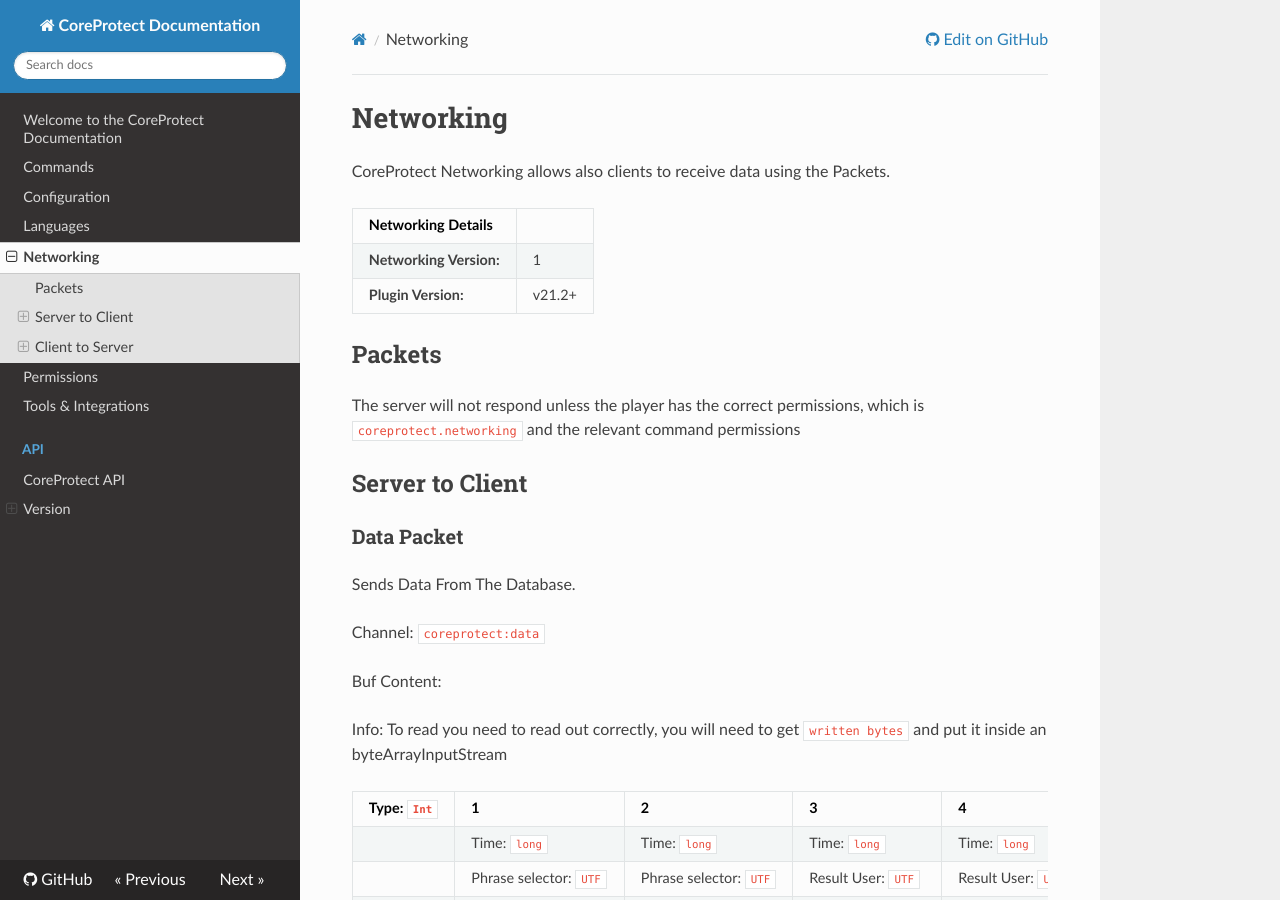
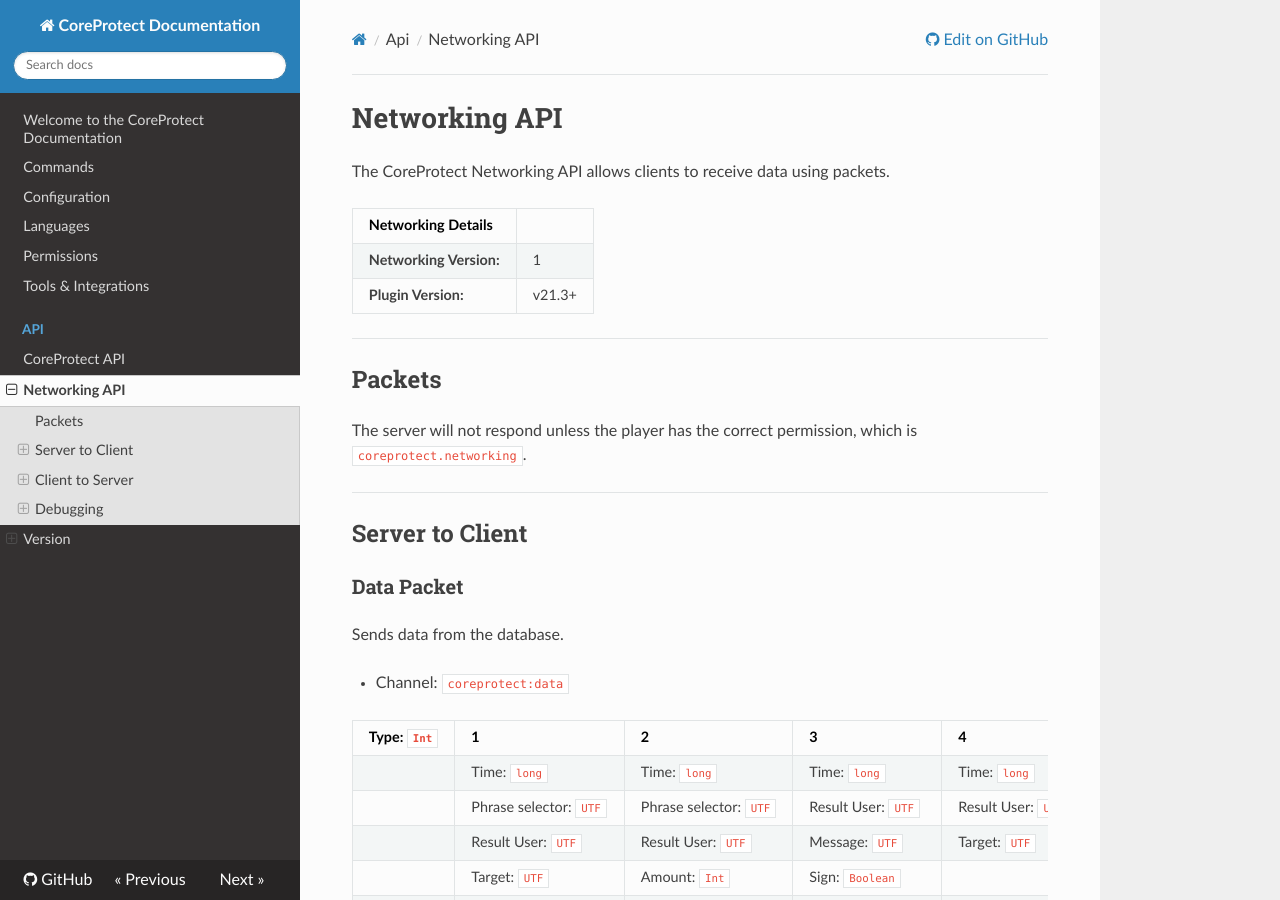
Before and after one commit to PlayPro/CoreProtect, an MkDocs documentation site: the page built from docs/api/networking.md, in a window 1280 px wide and 900 px high. Built offline with MkDocs 1.6.1, drawn with Linux system fonts in a browser that asks for light colours; nearby versions of some CDN libraries; some of the changed text lies outside the part shown.

Commit message:
Improved Networking API documentation

````diff
--- a/docs/networking.md
+++ b/docs/api/networking.md
@@ -1,26 +1,26 @@
-# Networking
+# Networking API
 
-CoreProtect Networking allows also clients to receive data using the Packets.
+The CoreProtect Networking API allows clients to receive data using packets.
 
 | Networking Details      |        |
 |-------------------------|--------|
 | **Networking Version:** | 1      |
-| **Plugin Version:**     | v21.2+ |
+| **Plugin Version:**     | v21.3+ |
 
-##Packets
+---
 
-The server will not respond unless the player has the correct permissions, which is `coreprotect.networking` and the relevant command permissions
+## Packets
+
+The server will not respond unless the player has the correct permission, which is `coreprotect.networking`.
+
+---
 
 ## Server to Client
 
 ### Data Packet
-Sends Data From The Database.
+Sends data from the database.
 
-Channel: `coreprotect:data`
-
-Buf Content:
-
-Info: To read you need to read out correctly, you will need to get `written bytes` and put it inside an byteArrayInputStream
+* Channel: `coreprotect:data`
 
 | Type: `Int` | 1                      | 2                      | 3                  | 4                  |
 |-------------|------------------------|------------------------|--------------------|--------------------|
@@ -59,24 +59,20 @@ boolean added = dis.readBoolean();
 ### Handshake Packet
 Sends handshake if player is registered.
 
-Channel: `coreprotect:handshake`
+* Channel: `coreprotect:handshake`
+* Registered: `Boolean`
 
-Buf Content:
-
-Registered: `Boolean`
+---
 
 ## Client to Server
 
 ### Handshake Packet
 Sends handshake to register
 
-Channel: `coreprotect:handshake`
-
-Buf Content:
-
-Mod Version: `UTF`
-Mod Id: `UTF`
-Coreprotect Protocol: `Int`
+* Channel: `coreprotect:handshake`
+* Mod Version: `UTF`
+* Mod Id: `UTF`
+* CoreProtect Protocol: `Int`
 
 Example (Fabric):
 ```
@@ -88,3 +84,15 @@ msgOut.writeUTF(modId);
 msgOut.writeInt(coreprotectProtocol);
 packetByteBuf.writeBytes(msgBytes.toByteArray());
 ```
+
+---
+
+## Debugging
+
+### /co network-debug
+Allows you to debug the networking API if you are registered and have correct permissions.
+
+**Example**
+`/co network-debug <type>`
+
+___
--- a/docs/tools-integrations.md
+++ b/docs/tools-integrations.md
@@ -31,7 +31,7 @@ Search through your CoreProtect history with an easy-to-use interface.
 &nbsp;
 
 * **Watson**
-Watson is a client side Minecraft mod that displays CoreProtect logs in 3D and has an integration connected to Coreprotect.
+Watson is a client side Minecraft mod that displays CoreProtect logs in 3D.
 [https://github.com/vacla/Watson](https://github.com/vacla/Watson)
 &nbsp;
 
````
Also changed, not shown: docs/commands.md (+10 -18 lines), docs/index.md (+0 -3 lines), docs/permissions.md (+2 -1 lines).
